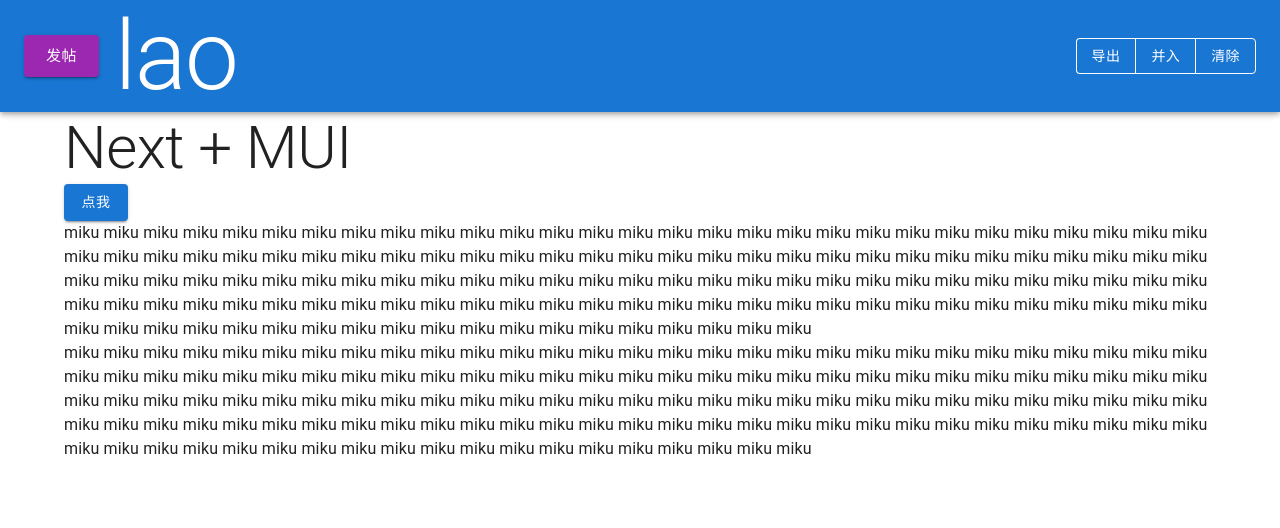
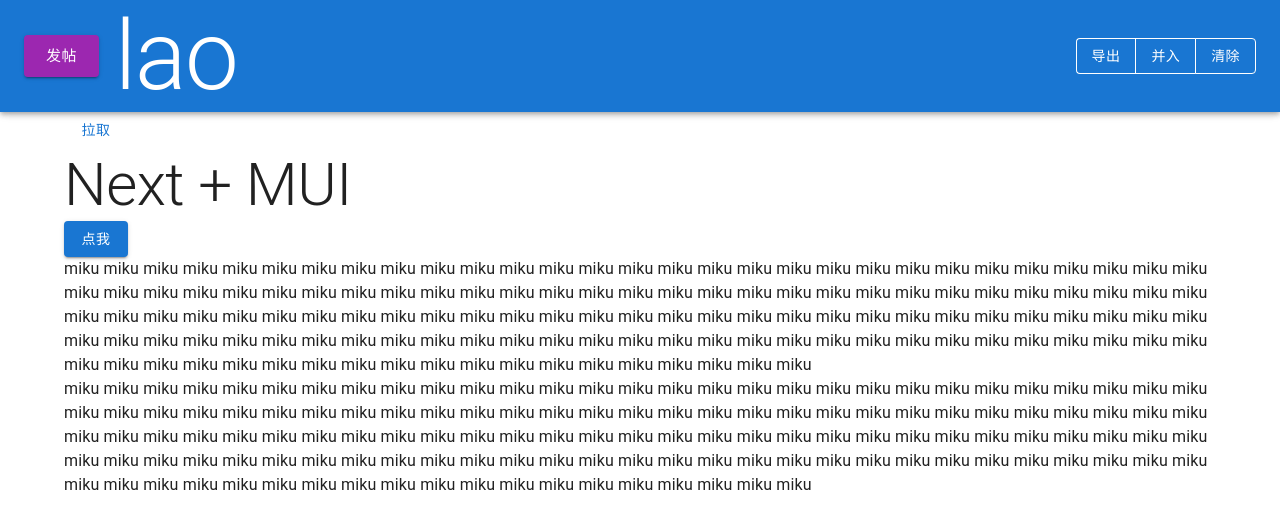
Before and after one commit to iamnottsh/test-next, a Next.js app: page / in a window 1280 px wide. Shown: the top 528 px of the page. Built offline with nearby package versions, Linux system fonts and the light colour scheme.

Commit message:
测试拉取

```diff
--- a/pages/api/get_topics.ts
+++ b/pages/api/get_topics.ts
@@ -11,7 +11,7 @@
         const {no, sort} = req.body
         const _id = no ? new ObjectId(no) : null
         if (sort !== 1 && sort !== -1) {
-            res.status(406).send(req.body)
+            res.status(406).send('你在逗我？')
             return
         }
         await (await _db())
--- a/pages/index.tsx
+++ b/pages/index.tsx
@@ -121,6 +121,11 @@
         </AppBar>
         <Bar/>
         <Container component="main">
+            <Button onClick={async () => {
+                console.log(await _call('get_topics', {sort: 1}))
+            }}>
+                拉取
+            </Button>
             <Typography variant="h2">
                 Next + MUI
             </Typography>
```
